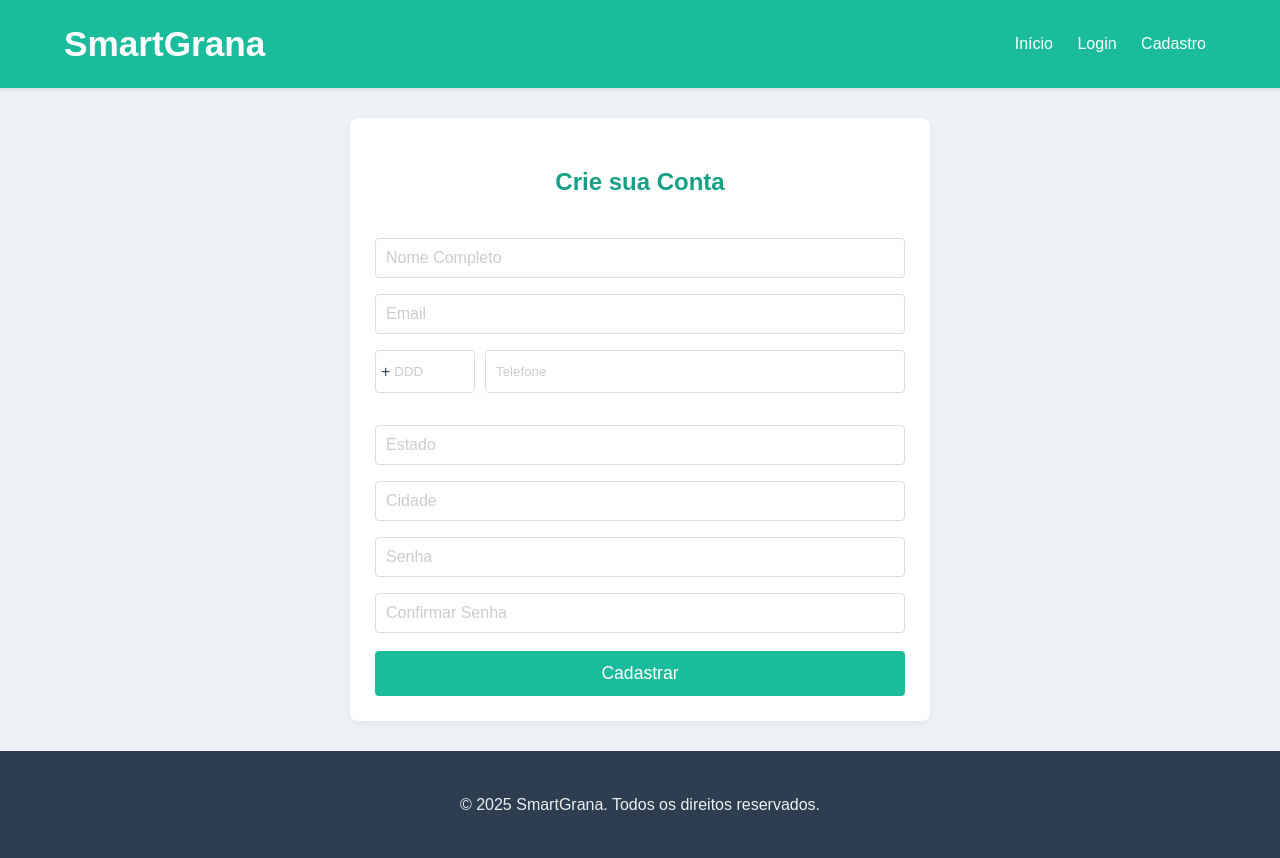
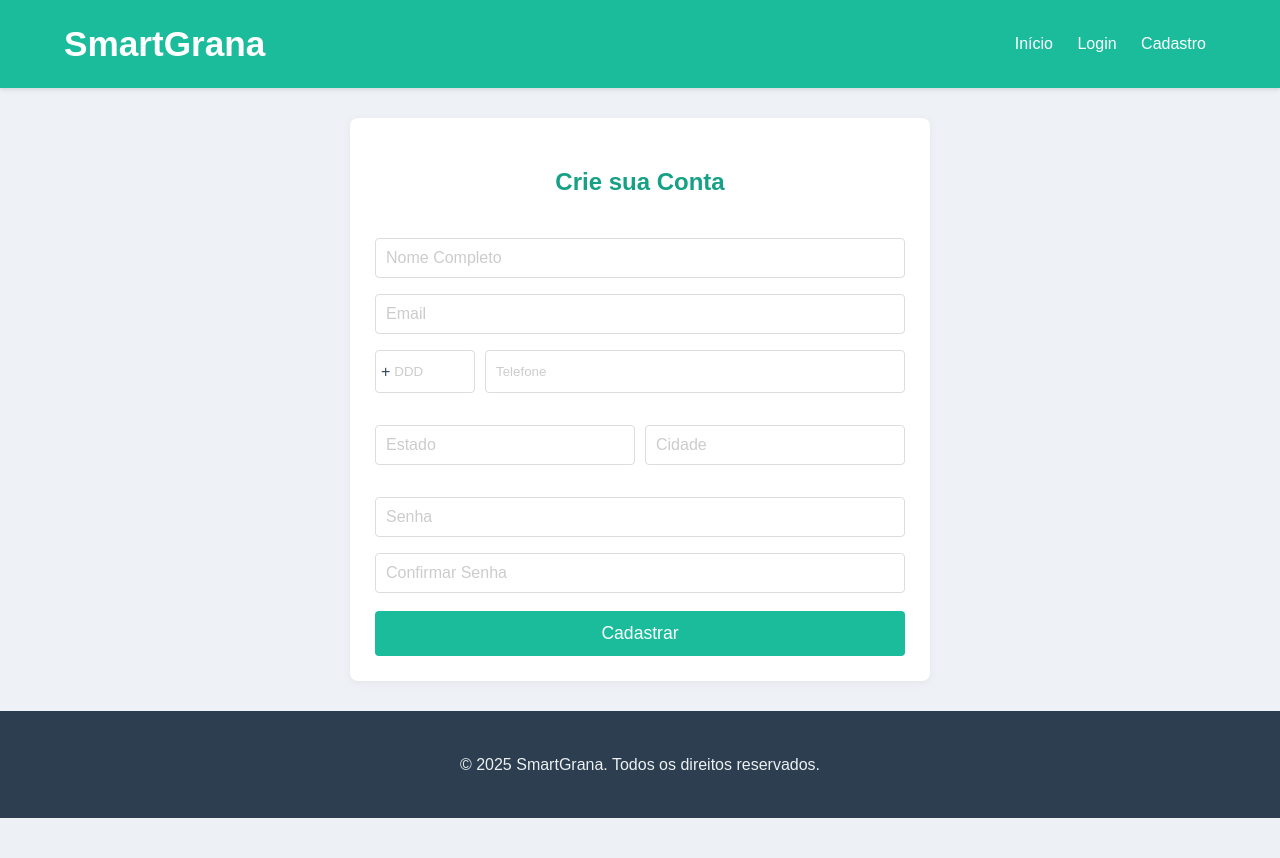
Before and after one commit to trazibo/smartgrana, a Flask app: page /register in a window 1280 px wide. After the commit the page ends 818 px from the top, so only its background shows below. Run offline with Flask 3, Linux system fonts and the light colour scheme.

Commit message:
feat: agrupar campos Estado e Cidade lado a lado

```diff
--- a/src/templates/register.html
+++ b/src/templates/register.html
@@ -6,15 +6,17 @@
     <title>Cadastro - SmartGrana</title>
     <link rel="stylesheet" href="{{ url_for("static", filename="style.css") }}">
     <style>
-        .phone-fields {
+        .phone-fields, .location-fields {
             display: flex;
             gap: 10px;
-            align-items: stretch; /* Alterado de flex-end para stretch */
+            align-items: stretch;
         }
         .phone-fields .ddd-container {
             flex: 0 0 100px;
         }
-        .phone-fields .phone-container {
+        .phone-fields .phone-container,
+        .location-fields .estado-container,
+        .location-fields .cidade-container {
             flex: 1 1 auto;
         }
 
@@ -28,24 +30,26 @@
             border: 1px solid #ddd;
             border-radius: 4px;
             padding-left: 5px;
-            height: 100%; /* Para que o align-items:stretch funcione bem */
-            box-sizing: border-box; /* Para incluir padding e border na altura/largura */
+            height: 100%;
+            box-sizing: border-box;
         }
         .ddd-input-container input[type="tel"] {
             border: none;
             padding-left: 2px;
-            width: 100%; /* Ocupa todo o espaço do ddd-input-container */
+            width: 100%;
             box-sizing: border-box;
         }
-        .phone-container input[type="tel"] {
-            width: 100%; /* Ocupa todo o espaço do phone-container */
-            height: 100%; /* Para que o align-items:stretch funcione bem */
-            box-sizing: border-box; /* Para incluir padding e border na altura/largura */
-            padding: 10px; /* Adiciona um padding similar aos outros inputs */
-            border: 1px solid #ddd; /* Adiciona uma borda similar */
-            border-radius: 4px; /* Adiciona um border-radius similar */
+        .phone-container input[type="tel"],
+        .location-fields input[type="text"] /* Aplicar aos inputs de Estado e Cidade */ {
+            width: 100%;
+            height: 100%;
+            box-sizing: border-box;
+            padding: 10px;
+            border: 1px solid #ddd;
+            border-radius: 4px;
         }
-        .phone-container input[type="tel"]:focus {
+        .phone-container input[type="tel"]:focus,
+        .location-fields input[type="text"]:focus {
             border-color: #1abc9c;
             box-shadow: 0 0 0 0.2rem rgba(26, 188, 156, 0.25);
             outline: none;
@@ -58,14 +62,13 @@
 
         /* Estilo para placeholder cinza claro */
         ::placeholder {
-            color: #ccc; /* Cinza claro */
-            opacity: 1; /* Para garantir que a cor seja aplicada em todos os navegadores */
+            color: #ccc;
+            opacity: 1;
         }
-        /* Para navegadores mais antigos que usam prefixos */
-        :-ms-input-placeholder { /* Internet Explorer 10-11 */
+        :-ms-input-placeholder {
             color: #ccc;
         }
-        ::-ms-input-placeholder { /* Microsoft Edge */
+        ::-ms-input-placeholder {
             color: #ccc;
         }
     </style>
@@ -99,11 +102,13 @@
                     <input type="tel" id="phone" name="phone" pattern="[0-9]{9}" placeholder="Telefone" title="Digite 9 números para o telefone" maxlength="9" required>
                 </div>
             </div>
-            <div>
-                <input type="text" id="estado" name="estado" placeholder="Estado" required>
-            </div>
-            <div>
-                <input type="text" id="cidade" name="cidade" placeholder="Cidade" required>
+            <div class="location-fields">
+                <div class="estado-container">
+                    <input type="text" id="estado" name="estado" placeholder="Estado" required>
+                </div>
+                <div class="cidade-container">
+                    <input type="text" id="cidade" name="cidade" placeholder="Cidade" required>
+                </div>
             </div>
             <div>
                 <input type="password" id="password" name="password" placeholder="Senha" required>
```
